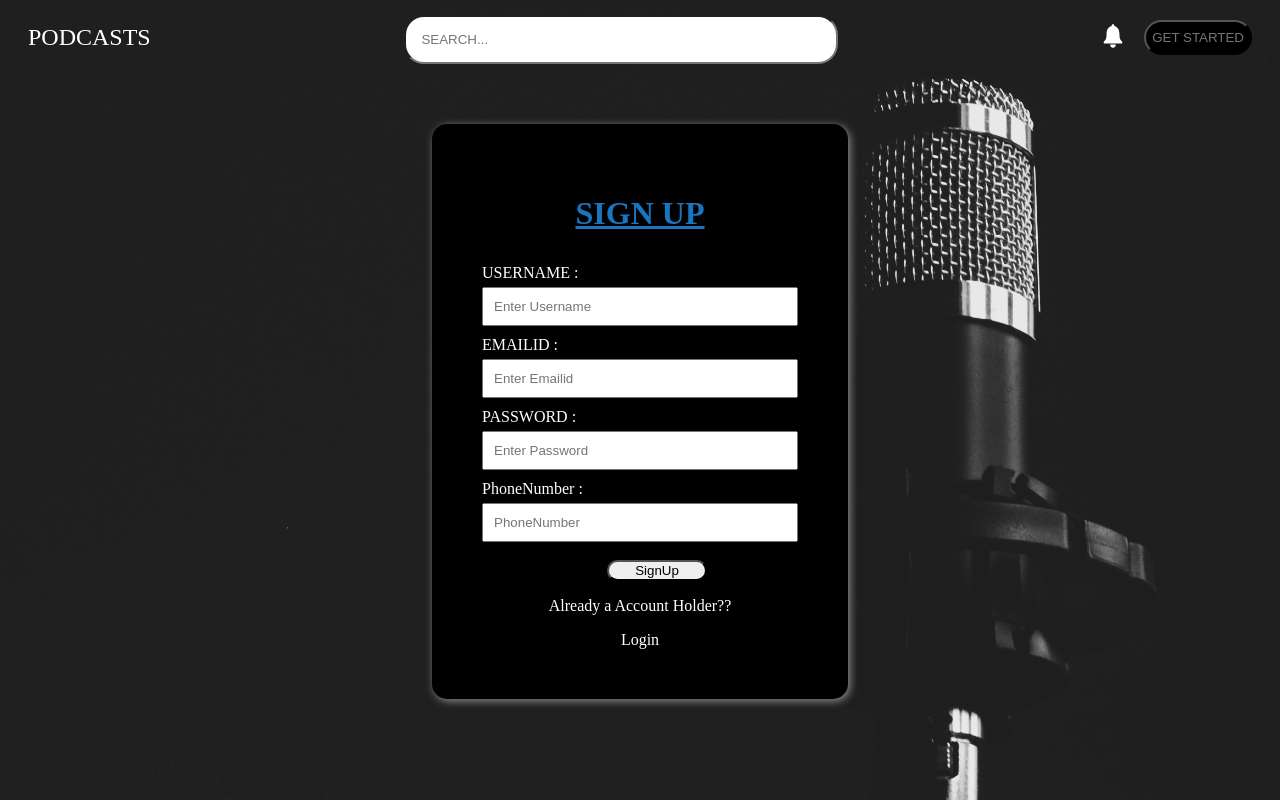
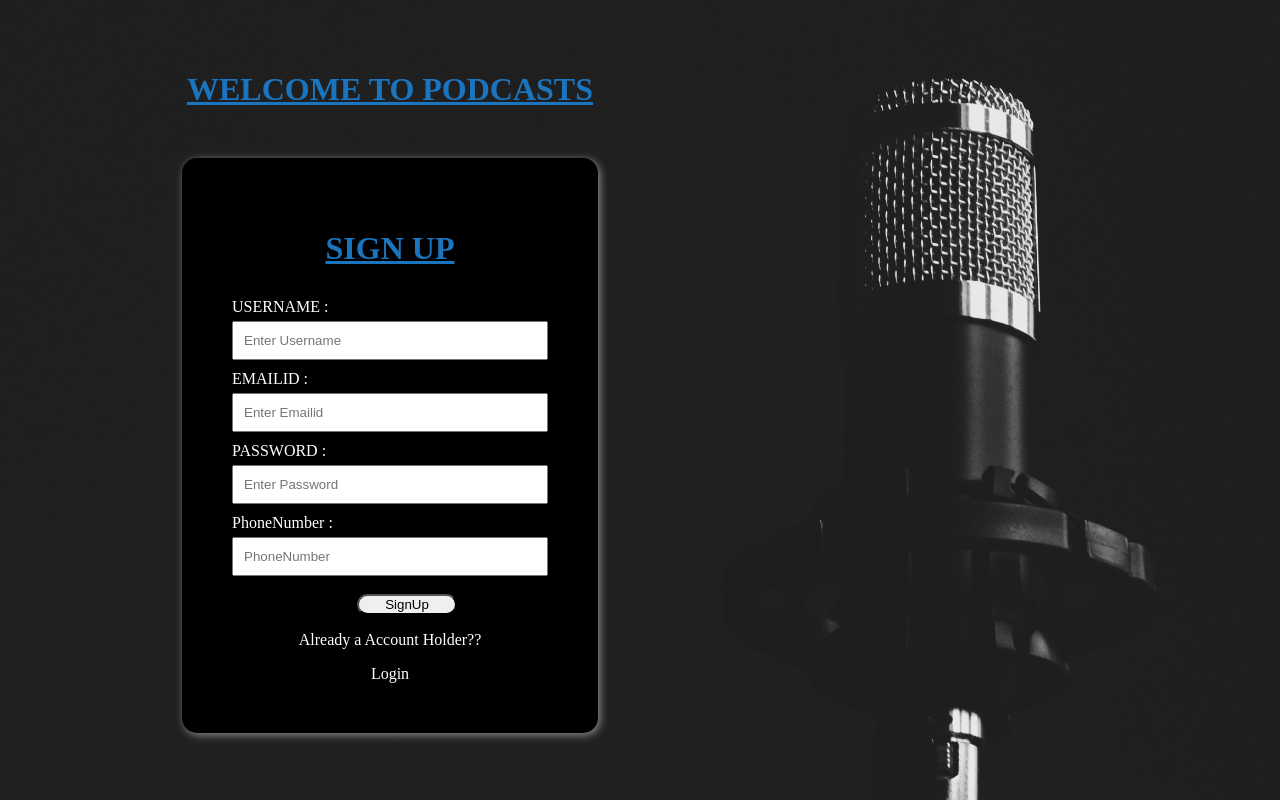
Before and after one commit to SASI-KUMAR-R/Podcaste, a React (Vite) app in the folder Podcaste/: page /signup in a window 1280 px wide. Built offline with nearby package versions, Linux system fonts and the light colour scheme.

Commit message:
"Total Alignment Changed"

```diff
--- a/Podcaste/src/App.jsx
+++ b/Podcaste/src/App.jsx
@@ -10,11 +10,10 @@ function App() {
   return (
     <div>
       <BrowserRouter>
-        <Navbar />
         <Routes>
-          <Route path="/" element={<Home />} />
+          <Route path="/" element={<Login />} />
+          <Route path="/Home" element={<Home />} />
           <Route path="/signup" element={<SignUp />} />
-          <Route path="/login" element={<Login />} />
           <Route path="/pod" element={<Pod />} />
           <Route path="/detail/:id" element={<Detail />} />
           <Route path="/announ" element={<ANNOUNCEMENT />} />
--- a/Podcaste/src/Components/CSS/Login.css
+++ b/Podcaste/src/Components/CSS/Login.css
@@ -1,3 +1,9 @@
+.Maindivuser{
+    position: relative;
+    top: 100px;
+    right: 300px;
+}
+
 .User{
     margin: 50px auto;
     padding: 50px;
--- a/Podcaste/src/Components/CSS/SignUp.css
+++ b/Podcaste/src/Components/CSS/SignUp.css
@@ -1,3 +1,8 @@
+.Maindiv{
+    position: relative;
+    top: 50px;
+    right: 250px;
+}
 .maindiv{
     margin: 50px auto;
     padding: 50px;
--- a/Podcaste/src/Components/FunctionComponents/Detail.jsx
+++ b/Podcaste/src/Components/FunctionComponents/Detail.jsx
@@ -1,7 +1,7 @@
 import { useParams } from "react-router-dom";
 import "../CSS/Detail.css";
 import Player from "./AudioPlayer";
-
+import Navbar from "./Navbar";
 // Data for different podcasts
 const podcastData = {
   1: {
@@ -82,7 +82,9 @@ function Detail() {
   const podcast = podcastData[id] || podcastData[1]; // Default if invalid ID
 
   return (
-    <div className="mainproject">
+    <div>
+      <Navbar/>
+      <div className="mainproject">
       <div className="project1">
         <img src={podcast.image} alt={podcast.title} />
         <h1 className="h1tagdirect">{podcast.title}</h1>
@@ -97,6 +99,7 @@ function Detail() {
       </div>
       <Player src={podcast.audio} />
     </div>
+    </div>
   );
 }
 
--- a/Podcaste/src/Components/FunctionComponents/Home.jsx
+++ b/Podcaste/src/Components/FunctionComponents/Home.jsx
@@ -1,10 +1,13 @@
 import "../CSS/Home.css";
 import { Link } from "react-router-dom";
 import { useRef } from "react";
+import Navbar from "./Navbar";
 
 function Home() {
   const containerRef = useRef(null);
   return (
+    <div>
+      <Navbar />
       <div className="Hometag">
         <h1>WELCOME TO THE PODCASTS</h1>
         <h2>
@@ -14,6 +17,7 @@ function Home() {
           </Link>
         </h2>
       </div>
+    </div>
   );
 }
 
--- a/Podcaste/src/Components/FunctionComponents/Login.jsx
+++ b/Podcaste/src/Components/FunctionComponents/Login.jsx
@@ -1,29 +1,34 @@
-import React from 'react'
-import '../CSS/Login.css'
+import React from "react";
+import "../CSS/Login.css";
 import { Link } from "react-router-dom";
-
+import { useNavigate } from "react-router-dom";
 const Login = () => {
+  const navigate = useNavigate();
   return (
+    <div className="Maindivuser">
+      <h1 className="font">WELCOME TO PODCASTS</h1>
       <div className="User">
-        <h3 className='font'>Login</h3>
+        <h3 className="font">Login</h3>
         <form>
           <div className="FormInput">
             <label>Email:</label>
-                <input  id="Email" placeholder="Enter your Email"/>
+            <input id="Email" placeholder="Enter your Email" />
 
             <label>Password:</label>
-                <input id="Password" placeholder="Enter your Password"/>
-                <button class="btn">Login</button>
+            <input id="Password" placeholder="Enter your Password" />
+            <button class="btn" onClick={()=>{navigate("/Home")}}>Login</button>
           </div>
         </form>
-        <div className='signup'>
+        <div className="signup">
           <p>Don't have an account?</p>
           <br />
-            <Link to="/signup" class="signupbtn">SignUp</Link>
+          <Link to="/signup" class="signupbtn">
+            SignUp
+          </Link>
         </div>
       </div>
+    </div>
+  );
+};
 
-  )
-}
-
-export default Login
+export default Login;
--- a/Podcaste/src/Components/FunctionComponents/Navbar.jsx
+++ b/Podcaste/src/Components/FunctionComponents/Navbar.jsx
@@ -8,7 +8,7 @@ function Navbar() {
   return (
     <div className="container">
       <nav className="navbar">
-        <div className="logo"><a href="/" className="atag">PODCASTS</a></div>
+        <div className="logo"><a href="/pod" className="atag">PODCASTS</a></div>
 
         <div className="searchbar">
           <input type="text" placeholder="SEARCH..." className="search-input" />
@@ -20,9 +20,9 @@ function Navbar() {
           </button>
           <button
             className="buttonstyle2"
-            onClick={() => navigate("/signup")}
+            onClick={() => navigate("/")}
           >
-            <ShinyText text="GET STARTED" disabled={false} speed={3} className='custom-class' />
+            <ShinyText text="LOG OUT" disabled={false} speed={3} className='custom-class' />
           </button>
         </div>
       </nav>
--- a/Podcaste/src/Components/FunctionComponents/Pod.jsx
+++ b/Podcaste/src/Components/FunctionComponents/Pod.jsx
@@ -1,6 +1,6 @@
-import {useNavigate } from 'react-router-dom';
-import '../CSS/Pod.css';
-
+import { useNavigate } from "react-router-dom";
+import "../CSS/Pod.css";
+import Navbar from "./Navbar";
 function Pod() {
   const navigate = useNavigate();
 
@@ -12,33 +12,63 @@ function Pod() {
   };
 
   return (
+    <div>
+        <Navbar/>
       <div className="main">
         <div className="audio">
-                <img src="IMAGE/img1.jpg" alt="" onClick={() => handledetailpage(1)} />
+          <img
+            src="IMAGE/img1.jpg"
+            alt=""
+            onClick={() => handledetailpage(1)}
+          />
           <h2>SQUARE FLYER</h2>
         </div>
         <div className="audio">
-                <img src="IMAGE/img9.jpeg" alt="" onClick={() => handledetailpage(2)} />
+          <img
+            src="IMAGE/img9.jpeg"
+            alt=""
+            onClick={() => handledetailpage(2)}
+          />
           <h2>PASSION POD</h2>
         </div>
         <div className="audio">
-                <img src="IMAGE/img3.jpg" alt="" onClick={() => handledetailpage(3)} />
+          <img
+            src="IMAGE/img3.jpg"
+            alt=""
+            onClick={() => handledetailpage(3)}
+          />
           <h2>BRIGHT FUTURE POD</h2>
         </div>
         <div className="audio">
-                <img src="IMAGE/img4.jpeg" alt="" onClick={() => handledetailpage(4)} />
+          <img
+            src="IMAGE/img4.jpeg"
+            alt=""
+            onClick={() => handledetailpage(4)}
+          />
           <h2>AIR?</h2>
         </div>
         <div className="audio">
-                <img src="IMAGE/img5.jpeg" alt="" onClick={() => handledetailpage(5)} />
+          <img
+            src="IMAGE/img5.jpeg"
+            alt=""
+            onClick={() => handledetailpage(5)}
+          />
           <h2>PoDcAsTe</h2>
         </div>
         <div className="audio">
-                <img src="IMAGE/img6.jpeg" alt="" onClick={() => handledetailpage(6)} />
+          <img
+            src="IMAGE/img6.jpeg"
+            alt=""
+            onClick={() => handledetailpage(6)}
+          />
           <h2>HIDDEN PABLO</h2>
         </div>
         <div className="audio">
-                <img src="IMAGE/img8.jpeg" alt="" onClick={() => handledetailpage(7)} />
+          <img
+            src="IMAGE/img8.jpeg"
+            alt=""
+            onClick={() => handledetailpage(7)}
+          />
           <h2>MONEY TALK</h2>
         </div>
         <div className="audio">
@@ -46,6 +76,7 @@ function Pod() {
           <h2>IMPORTANT ANNOUNCEMENT</h2>
         </div>
       </div>
+    </div>
   );
 }
 
--- a/Podcaste/src/Components/FunctionComponents/SignUp.jsx
+++ b/Podcaste/src/Components/FunctionComponents/SignUp.jsx
@@ -1,9 +1,13 @@
-import "../CSS/SignUp.css"
-import React from 'react'
+import "../CSS/SignUp.css";
+import React from "react";
 import { Link } from "react-router-dom";
+import { useNavigate } from "react-router-dom";
 
 const SignUp = () => {
-  return(
+  const navigate = useNavigate();
+  return (
+    <div className="Maindiv">
+      <h1 className="font">WELCOME TO PODCASTS</h1>
       <div className="maindiv">
         <h1 className="font">SIGN UP</h1>
         <form>
@@ -15,20 +19,33 @@ const SignUp = () => {
             <input type="email" name="email" placeholder="Enter Emailid" />
 
             <label>PASSWORD :</label>
-          <input type="password" name="password" placeholder="Enter Password" />
+            <input
+              type="password"
+              name="password"
+              placeholder="Enter Password"
+            />
 
             <label>PhoneNumber :</label>
-          <input type="number" name="confirmPassword" placeholder="PhoneNumber" />
+            <input
+              type="number"
+              name="confirmPassword"
+              placeholder="PhoneNumber"
+            />
             <br />
-          <button type="submit" className="signuptag">SignUp</button>
+            <button type="submit" className="signuptag" onClick={()=>{navigate("/")}}>
+              SignUp
+            </button>
           </div>
         </form>
         <div className="logindiv">
           <p>Already a Account Holder??</p>
-        <Link to="/login" className="Linktag">Login</Link>
+          <Link to="/" className="Linktag">
+            Login
+          </Link>
         </div>
       </div>
-  )
-}
+    </div>
+  );
+};
 
-export default SignUp
+export default SignUp;
```
Lines whose indentation alone changed are shown as unchanged.
